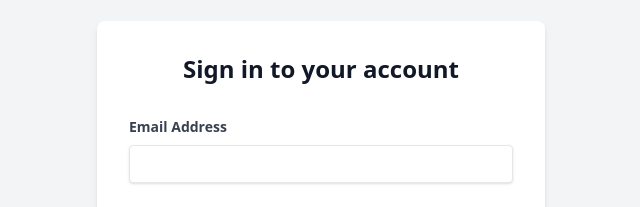
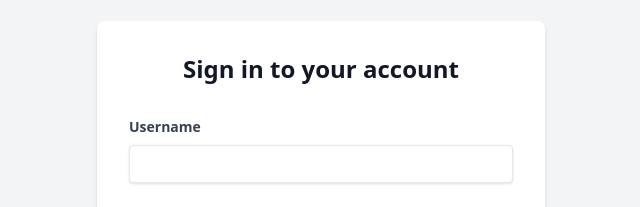
Before and after one commit to valarie-jep/Deliveroo-Frontend, a React (Create React App) app: page /login in a window 1280 px wide. Shown: the part 183-390 px from the top of the page, without its empty margins (319-959 px from the left). Built offline with nearby package versions, Linux system fonts and the light colour scheme.

Commit message:
fixed the redirection

```diff
--- a/src/App.jsx
+++ b/src/App.jsx
@@ -7,18 +7,18 @@ import {
   useLocation
 } from "react-router-dom";
 import { Provider } from "react-redux";
+import { useSelector } from "react-redux";
 
-import LoginPage from "./components/LoginPage.jsx";
+import LoginPage from "./pages/LoginPage.jsx";
 import RegisterPage from "./components/RegisterPage.jsx";
 import CreateParcelPage from "./pages/CreateParcelPage.jsx";
 import Dashboard from "./pages/Dashboard";
 
 import Parcels from "./pages/Parcels.jsx"
+import Admin from "./pages/Admin.jsx";
 import store from './redux/store';
 
 // Placeholder components if not implemented
-
-const Admin = () => <div>Admin Page</div>;
 
 
 const AuthWrapper = ({ children }) => {
@@ -30,6 +30,17 @@ const AuthWrapper = ({ children }) => {
   ) : (
     <Navigate to="/login" replace state={{ from: location }} />
   );
+};
+
+const UserOnlyRoute = ({ children }) => {
+  const token = localStorage.getItem("token");
+  const user = localStorage.getItem("user");
+  const isAdmin = user && JSON.parse(user).admin;
+  const location = useLocation();
+  if (!token || isAdmin) {
+    return <Navigate to="/dashboard" replace state={{ from: location }} />;
+  }
+  return children;
 };
 
 const App = () => {
@@ -50,9 +61,9 @@ const App = () => {
           <Route
             path="/parcels"
             element={
-
+              <UserOnlyRoute>
                 <Parcels />
-
+              </UserOnlyRoute>
             }
           />
           <Route
--- a/src/components/LoginPage.jsx
+++ /dev/null
@@ -1,48 +0,0 @@
-import { useState } from "react";
-import LoginForm from "./auth/LoginForm";
-
-const LoginPage = () => {
-  const [formData, setFormData] = useState({
-    email: "",
-    password: "",
-  });
-  const [errors, setErrors] = useState({});
-  const [isLoading, setIsLoading] = useState(false);
-
-  const handleChange = (e) => {
-    const { name, value } = e.target;
-    setFormData((prev) => ({ ...prev, [name]: value }));
-  };
-
-  const handleSubmit = (e) => {
-    e.preventDefault();
-    setIsLoading(true);
-
-    const validationErrors = {};
-    if (!formData.email) validationErrors.email = "Email is required";
-    if (!formData.password) validationErrors.password = "Password is required";
-
-    if (Object.keys(validationErrors).length > 0) {
-      setErrors(validationErrors);
-      setIsLoading(false);
-      return;
-    }
-
-    console.log("Login form submitted:", formData);
-    setTimeout(() => {
-      setIsLoading(false);
-    }, 1000);
-  };
-
-  return (
-    <LoginForm
-      formData={formData}
-      handleChange={handleChange}
-      handleSubmit={handleSubmit}
-      errors={errors}
-      isLoading={isLoading}
-    />
-  );
-};
-
-export default LoginPage;
--- a/src/components/Navbar.jsx
+++ b/src/components/Navbar.jsx
@@ -1,9 +1,20 @@
 import React from 'react';
-import { useSelector } from 'react-redux';
-import { Link } from 'react-router-dom';
+import { useSelector, useDispatch } from 'react-redux';
+import { Link, useNavigate, useLocation } from 'react-router-dom';
+import { logout } from '../redux/authSlice';
 
 function Navbar() {
   const { user } = useSelector((state) => state.auth);
+  const dispatch = useDispatch();
+  const navigate = useNavigate();
+  const location = useLocation();
+
+  const handleLogout = () => {
+    dispatch(logout());
+    navigate('/login');
+  };
+  const isAdmin = user && user.admin;
+  const isDashboard = location.pathname === '/dashboard' || location.pathname === '/';
 
   return (
     <nav className="bg-white shadow-md fixed w-full z-50">
@@ -22,12 +33,15 @@ function Navbar() {
             >
               Home
             </Link>
+            {/* My Parcels: Only show for normal users and not on dashboard/landing page */}
+            {user && !isAdmin && !isDashboard && (
               <Link
                 to="/parcels"
                 className="hover:text-orange-500 transition duration-300"
               >
                 My Parcels
               </Link>
+            )}
 
             {/* Show if NOT logged in */}
             {!user && (
@@ -49,12 +63,20 @@ function Navbar() {
 
             {/* Show if logged in */}
             {user && (
+              <>
                 <Link
                   to="/profile"
                   className="px-4 py-2 border border-orange-500 text-orange-500 rounded-md hover:bg-orange-100 hover:shadow transition font-semibold"
                 >
                   👤 {user.name?.split(" ")[0] || "Profile"}
                 </Link>
+                <button
+                  onClick={handleLogout}
+                  className="ml-4 bg-gray-200 text-gray-700 px-4 py-2 rounded-md hover:bg-gray-300 transition font-semibold"
+                >
+                  Log Out
+                </button>
+              </>
             )}
 
             <Link
--- a/src/components/auth/AuthForm.jsx
+++ b/src/components/auth/AuthForm.jsx
@@ -1,12 +1,40 @@
+import React, { useEffect, useRef } from "react";
+
 const AuthForm = ({ title, onSubmit, children }) => {
+  const formRef = useRef(null);
+
+  useEffect(() => {
+    if (formRef.current) {
+    }
+  }, []);
+
   return (
     <div className="flex items-center justify-center min-h-screen bg-gray-100">
       <div className="w-full max-w-md p-8 space-y-8 bg-white rounded-lg shadow-md">
         <h2 className="text-2xl font-bold text-center text-gray-900">
           {title}
         </h2>
-        <form className="mt-8 space-y-6" onSubmit={onSubmit}>
-          {children}
+        <form
+          className="mt-8 space-y-6"
+          onSubmit={(e) => {
+            if (onSubmit) onSubmit(e);
+          }}
+          ref={formRef}
+        >
+          {React.Children.map(children, (child) => {
+            if (
+              child &&
+              child.type === "button" &&
+              child.props.type === "submit"
+            ) {
+              return React.cloneElement(child, {
+                onClick: (e) => {
+                  if (child.props.onClick) child.props.onClick(e);
+                },
+              });
+            }
+            return child;
+          })}
         </form>
       </div>
     </div>
--- a/src/components/auth/LoginForm.jsx
+++ b/src/components/auth/LoginForm.jsx
@@ -12,18 +12,18 @@ const LoginForm = ({
   return (
     <AuthForm title="Sign in to your account" onSubmit={handleSubmit}>
       <InputField
-        label="Email Address"
-        type="email"
-        name="email"
-        value={formData.email}
+        label="Username"
+        type="text"
+        name="username"
+        value={formData.username || ""}
         onChange={handleChange}
-        error={errors.email}
+        error={errors.username}
       />
       <InputField
         label="Password"
         type="password"
         name="password"
-        value={formData.password}
+        value={formData.password || ""}
         onChange={handleChange}
         error={errors.password}
       />
--- /dev/null
+++ b/src/pages/Admin.jsx
@@ -0,0 +1,19 @@
+import React from 'react';
+import Navbar from '../components/Navbar';
+import Footer from '../components/Footer';
+
+const Admin = () => {
+  return (
+    <div>
+      <Navbar />
+      <div className="container mx-auto py-16 text-center">
+        <h1 className="text-4xl font-bold mb-4">Admin Dashboard</h1>
+        <p className="text-lg text-gray-700 mb-8">Welcome, Admin! Here you can manage users, parcels, and view analytics.</p>
+        {/* Add more admin features/components here */}
+      </div>
+      <Footer />
+    </div>
+  );
+};
+
+export default Admin;
--- a/src/pages/LoginPage.jsx
+++ b/src/pages/LoginPage.jsx
@@ -2,15 +2,13 @@ import { useEffect, useState } from "react";
 import { useDispatch, useSelector } from "react-redux";
 import { useNavigate, useLocation } from "react-router-dom";
 import { loginUser } from "../redux/authSlice";
-import LoginForm from "./auth/LoginForm";
+import LoginForm from "../components/auth/LoginForm";
 
 const LoginPage = () => {
-  const [formData, setFormData] = useState({ email: "", password: "" });
+  const [formData, setFormData] = useState({ username: "", password: "" });
   const dispatch = useDispatch();
   const navigate = useNavigate();
   const location = useLocation();
-
-  const from = location.state?.from?.pathname || "/dashboard";
 
   const { loading, error, token , user} = useSelector((state) => state.auth);
 
@@ -26,16 +24,16 @@ const LoginPage = () => {
 
   // ✅ Redirect after successful login
  useEffect(() => {
-  console.log("token:", token);
-  console.log("user:", user);
+  if (error) {
+  }
   if (token && user) {
     if (user.admin) {
-      navigate(from || "/", { replace: true });
+      navigate("/admin", { replace: true });
     } else {
-      navigate(from || "/dashboard", { replace: true });
+      navigate("/dashboard", { replace: true });
     }
   }
-}, [token, user, navigate, from]);
+}, [token, user, navigate, error]);
 
 
 
```
Also changed, not shown: 1 other file (tests, documents, lock files or other folders). Lines whose indentation alone changed are shown as unchanged.
